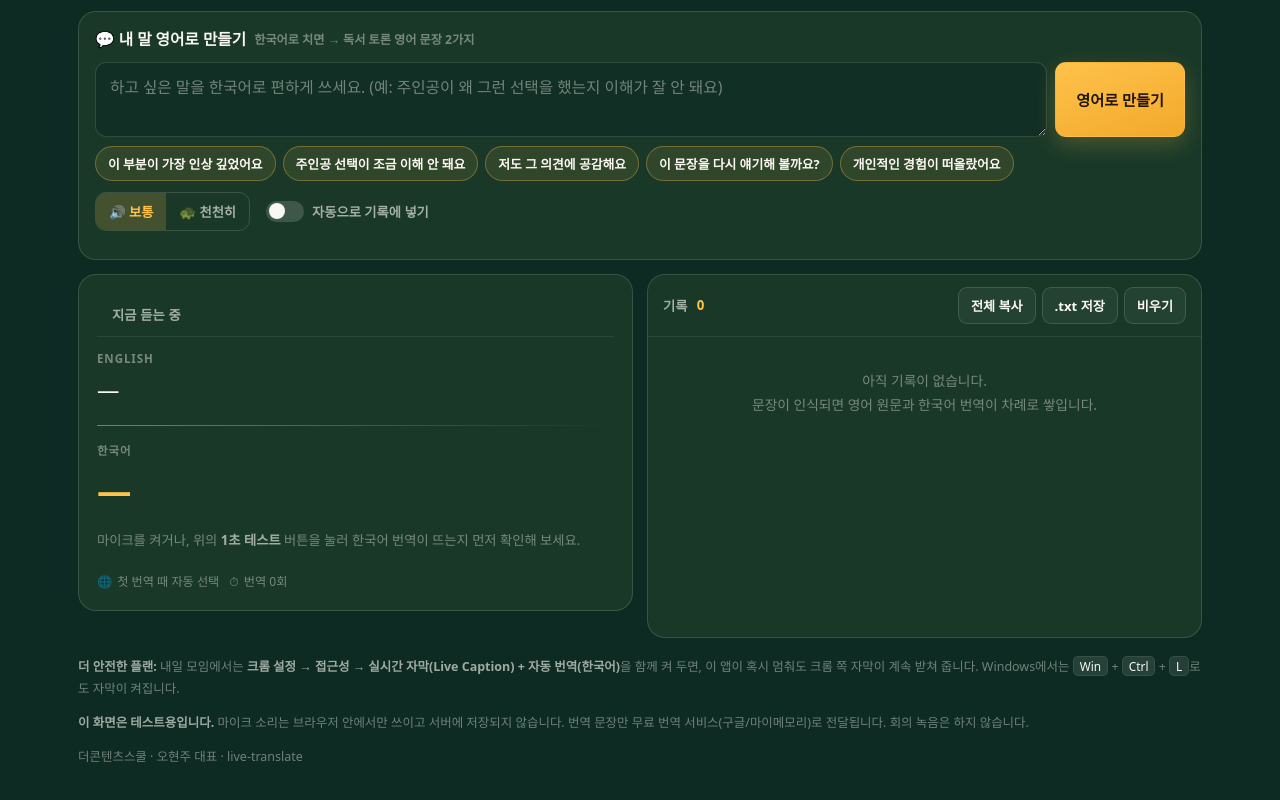
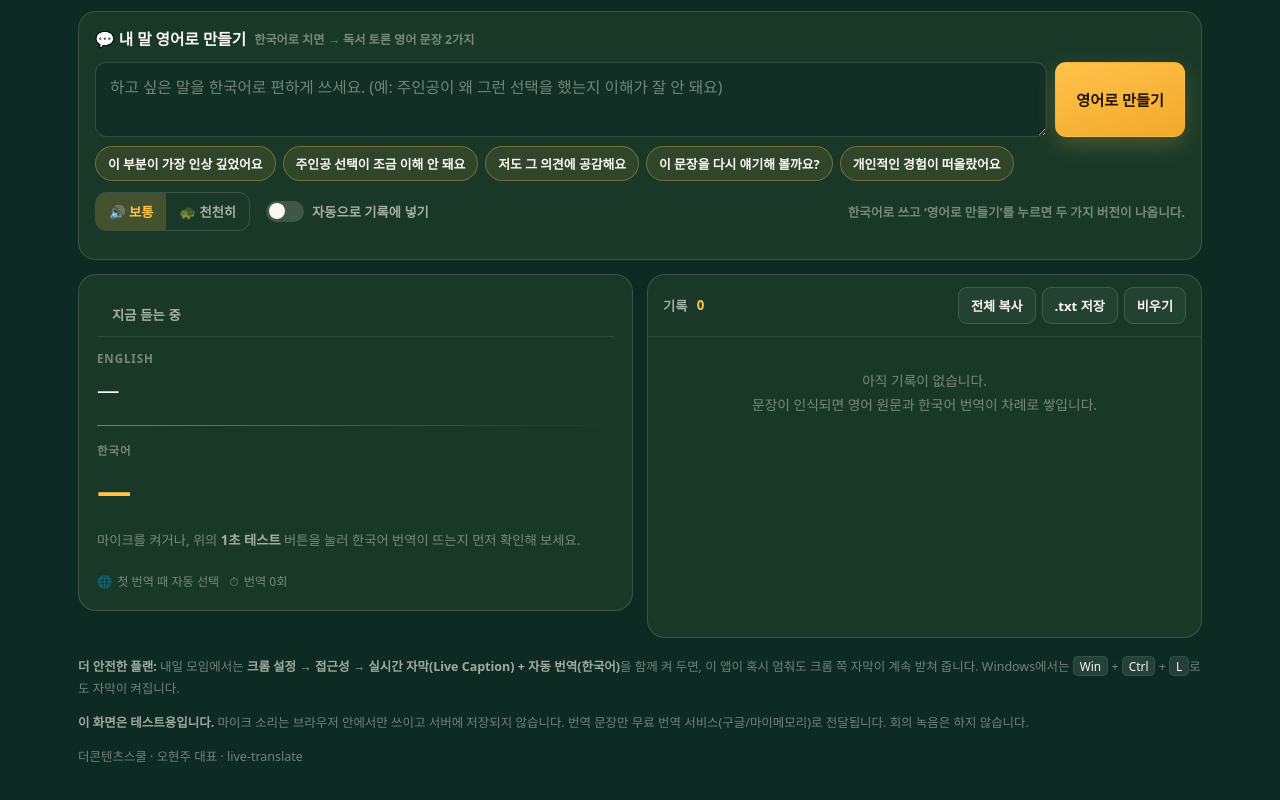
Before and after one commit to moonflowergarden123-arch/lecture-board, a plain HTML site: page live-translate/index.html in a window 1280 px wide. Shown: the part 713-1513 px from the top of the page. Drawn offline with Linux system fonts and the light colour scheme; a web font is replaced by a local one.

Commit message:
polish(live-translate): 처음 열었을 때 안내 문구 표시

```diff
--- a/live-translate/index.html
+++ b/live-translate/index.html
@@ -1228,6 +1228,7 @@ footer.foot .kbd{font-family:inherit;background:rgba(250,248,242,.1);border:1px
   sayEl.addEventListener("keydown", function(e){
     if(e.key === "Enter" && !e.shiftKey){ e.preventDefault(); makeSay(); }
   });
+  setSayStatus("한국어로 쓰고 ‘영어로 만들기’를 누르면 두 가지 버전이 나옵니다.", "");
 
   document.querySelectorAll("#sayRate button").forEach(function(b){
     b.addEventListener("click", function(){
```
